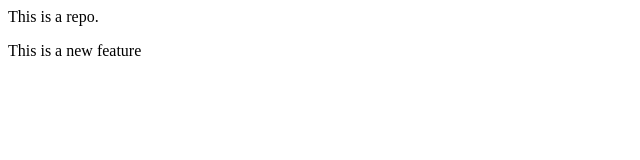
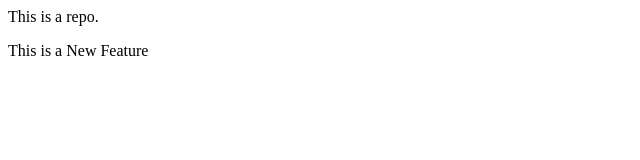
Before and after one commit to geetika-geet/localrepo, a plain HTML site: page index.html in a window 1280 px wide. Shown: the full height of the page, 0-640 px from the left. Drawn offline with Linux system fonts and the light colour scheme.

```diff
--- a/index.html
+++ b/index.html
@@ -1,2 +1,2 @@
 <p>This is a repo.</p>
-<p>This is a new feature</p>
+<p>This is a New Feature</p>
```
